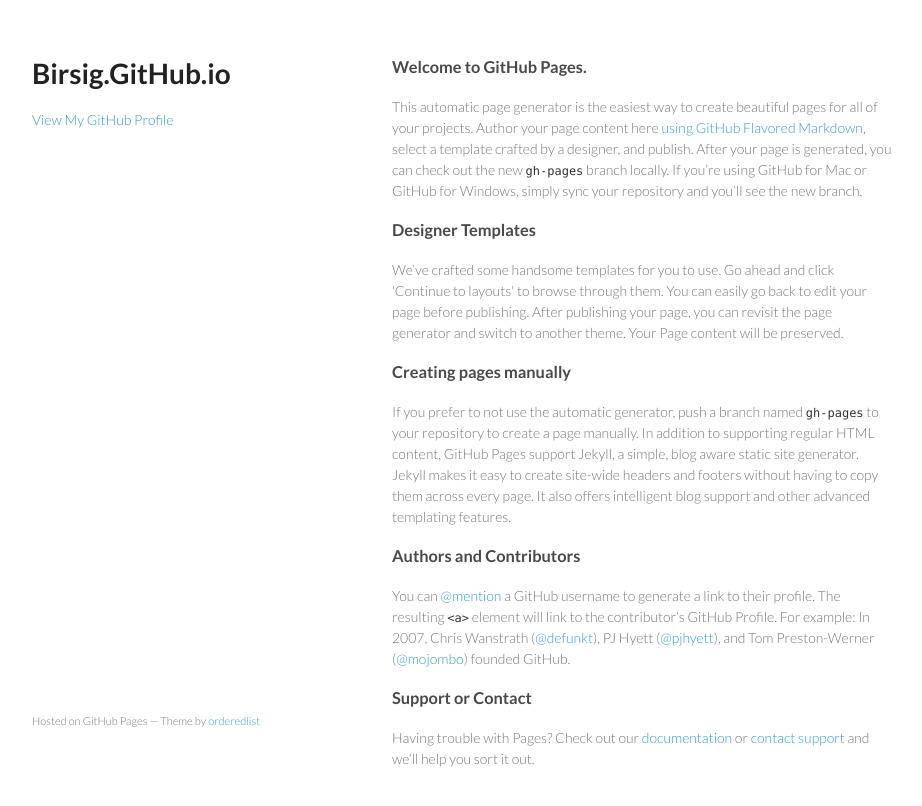
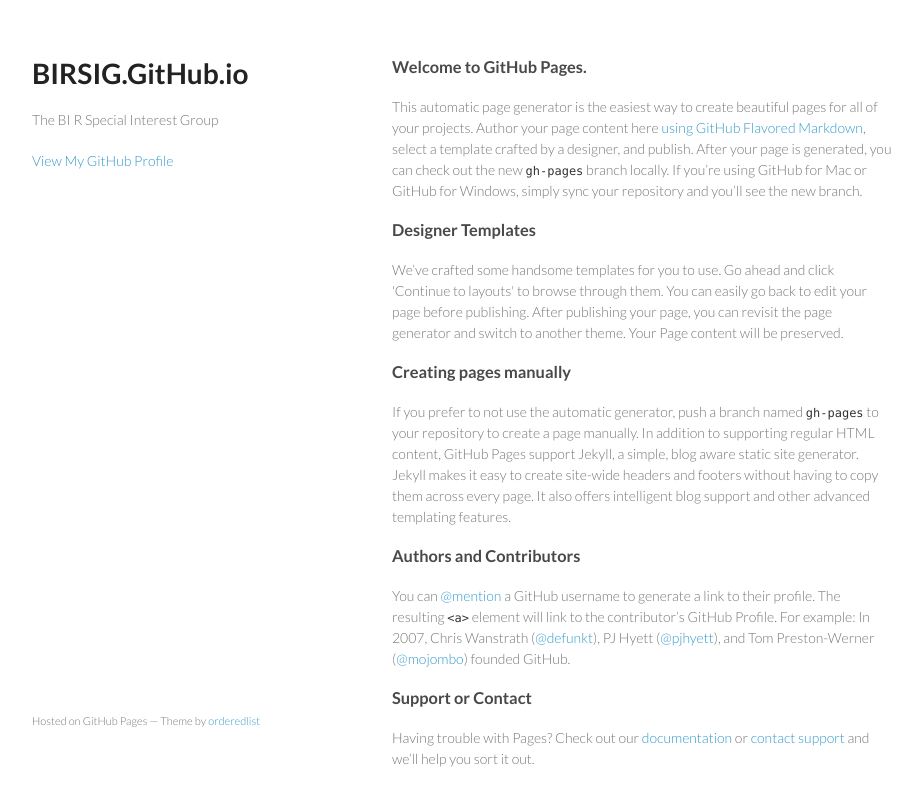
Before and after one commit to BIRSIG/BIRSIG.github.io, a plain HTML site: page index.html in a window 1280 px wide. Shown: the whole page, without its empty margins (178-1100 px from the left). Drawn offline with Linux system fonts and the light colour scheme.

Commit message:
Update index.html

```diff
--- a/index.html
+++ b/index.html
@@ -15,8 +15,8 @@
   <body>
     <div class="wrapper">
       <header>
-        <h1>Birsig.GitHub.io</h1>
-        <p></p>
+        <h1>BIRSIG.GitHub.io</h1>
+        <p>The BI R Special Interest Group</p>
 
 
         <p class="view"><a href="https://github.com/BIRSIG">View My GitHub Profile</a></p>
```
